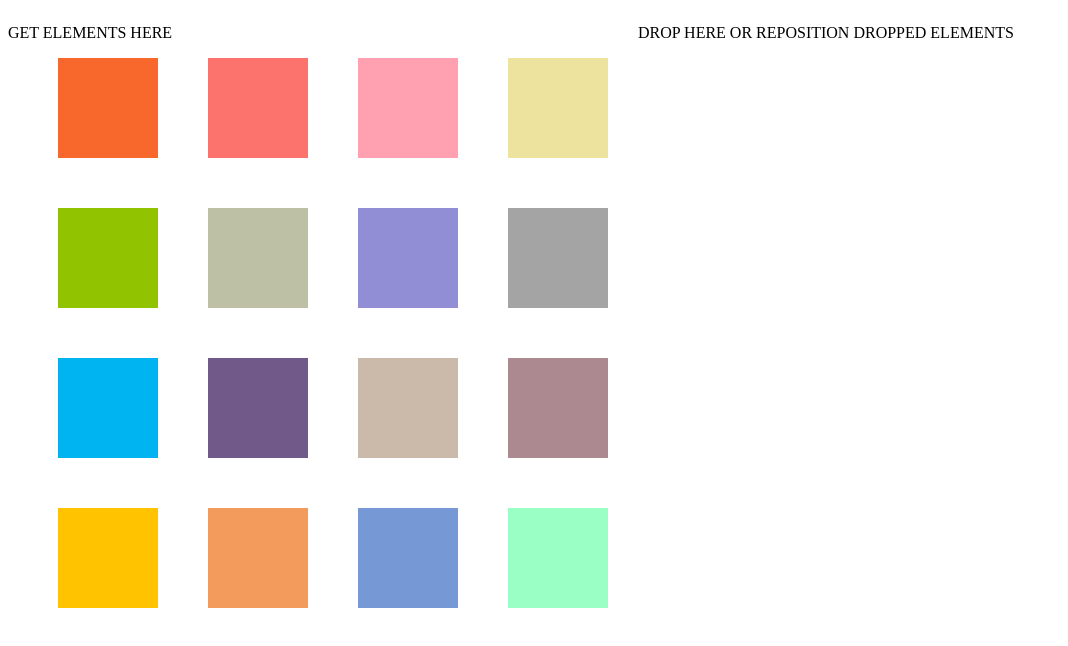
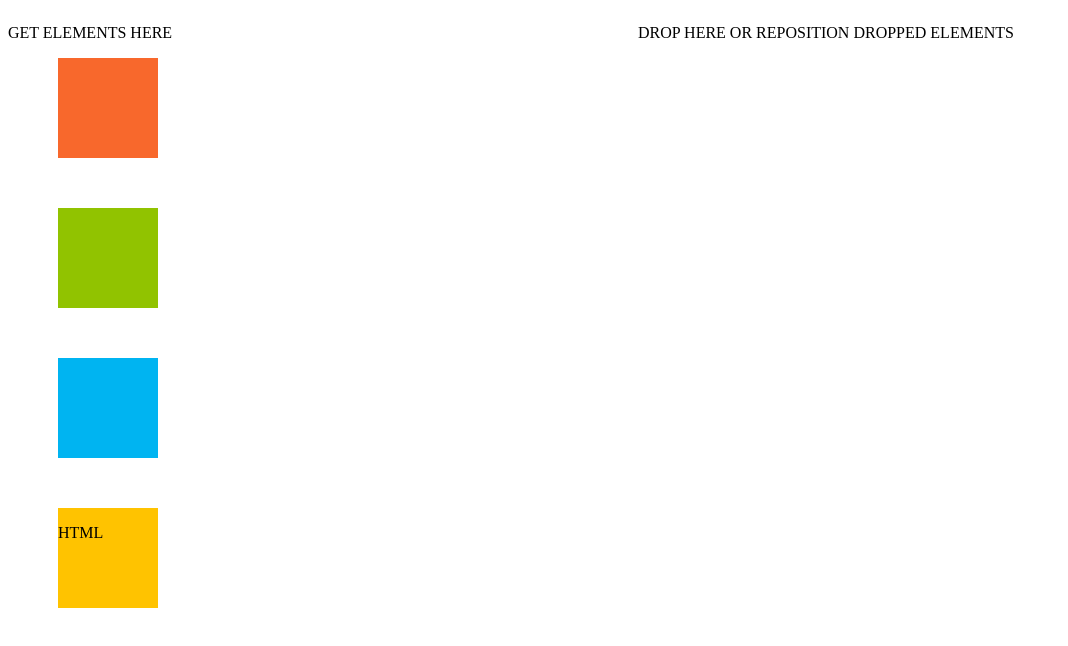
Before and after one commit to smthubakgale/svg, a plain HTML site: page index.html in a window 1280 px wide. Shown: the whole page, without its empty margins (0-1068 px from the left). Drawn offline with Linux system fonts and the light colour scheme.

Commit message:
Update index.html

```diff
--- a/index.html
+++ b/index.html
@@ -22,30 +22,12 @@
                   onmousedown="objectCloneGet(this)" />
             <rect id="cloneableObject" height="100" width="100" x="50" y="500" fill="#FFC300"
                   onmousedown="objectCloneGet(this)" />
-            <rect id="cloneableObject" height="100" width="100" x="200" y="50" fill="#FC736D"
-                  onmousedown="objectCloneGet(this)" />
-            <rect id="cloneableObject" height="100" width="100" x="200" y="200" fill="#BDC0A5"
-                  onmousedown="objectCloneGet(this)" />
-            <rect id="cloneableObject" height="100" width="100" x="200" y="350" fill="#715989"
-                  onmousedown="objectCloneGet(this)" />
-            <rect id="cloneableObject" height="100" width="100" x="200" y="500" fill="#F39B5C"
-                  onmousedown="objectCloneGet(this)" />
-            <rect id="cloneableObject" height="100" width="100" x="350" y="50" fill="#FFA1B1"
-                  onmousedown="objectCloneGet(this)" />
-            <rect id="cloneableObject" height="100" width="100" x="350" y="200" fill="#918ED5"
-                  onmousedown="objectCloneGet(this)" />
-            <rect id="cloneableObject" height="100" width="100" x="350" y="350" fill="#CBBAAA"
-                  onmousedown="objectCloneGet(this)" />
-            <rect id="cloneableObject" height="100" width="100" x="350" y="500" fill="#7698D5"
-                  onmousedown="objectCloneGet(this)" />
-            <rect id="cloneableObject" height="100" width="100" x="500" y="50" fill="#EDE39F"
-                  onmousedown="objectCloneGet(this)" />
-            <rect id="cloneableObject" height="100" width="100" x="500" y="200" fill="#A4A4A4"
-                  onmousedown="objectCloneGet(this)" />
-            <rect id="cloneableObject" height="100" width="100" x="500" y="350" fill="#AC8990"
-                  onmousedown="objectCloneGet(this)" />
-            <rect id="cloneableObject" height="100" width="100" x="500" y="500" fill="#99FFC4"
-                  onmousedown="objectCloneGet(this)" />
+
+            <foreignObject id="cloneableObject" height="100" width="100" x="50" y="500"
+                  onmousedown="objectCloneGet(this)">
+                <p style="user-select:none;cursor:default;" > HTML </p>
+
+            </foreignObject>
 
         </svg>
         <svg id="mainSVG2"
```
